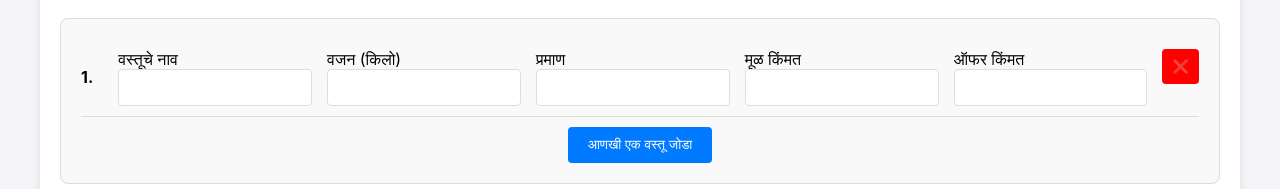
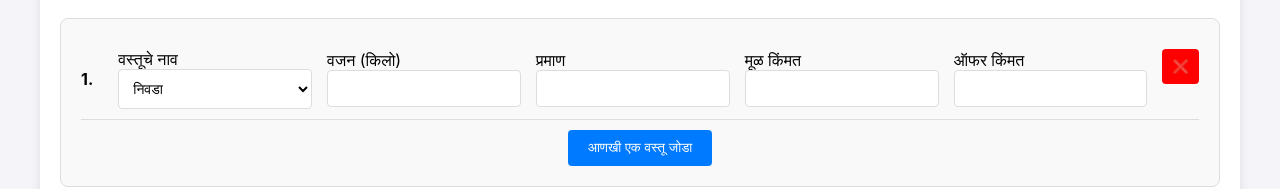
Before and after one commit to berdesourabh/react_purchase_receipt, a React (Create React App) app: page / in a window 1280 px wide. Shown: the part 295-484 px from the top of the page. Built offline with nearby package versions, Linux system fonts and the light colour scheme.

Commit message:
Updated package.json
Updated package.json

```diff
--- a/package.json
+++ b/package.json
@@ -1,4 +1,5 @@
 {
+  "homepage": "https://berdesourabh.github.io/react_purchase_receipt",
   "name": "purchase-receipt",
   "version": "0.1.0",
   "private": true,
@@ -13,9 +14,7 @@
     "react-redux": "^9.1.2",
     "react-scripts": "5.0.1",
     "redux": "^5.0.1",
-    "web-vitals": "^2.1.4",
-    "homepage": "https://berdesourabh.github.io/react_purchase_receipt"
-  },
+    "web-vitals": "^2.1.4"  },
   "scripts": {
     "predeploy": "npm run build",
     "deploy": "gh-pages -d build",
--- a/src/App.css
+++ b/src/App.css
@@ -97,6 +97,17 @@ body {
   flex: 1;
 }
 
+/* Styling for the select dropdown */
+.form-item select {
+  padding: 10px;
+  width: 100%;
+  border: 1px solid #ddd;
+  border-radius: 4px;
+  background-color: white;
+  font-size: 14px;
+}
+
+/* General input field styling */
 .item-row .form-item input {
   padding: 10px;
   width: 100%;
--- a/src/App.js
+++ b/src/App.js
@@ -87,7 +87,21 @@ function App() {
             </div>
             <div className="form-item">
               <label>वस्तूचे नाव</label>
-              <input type="text" value={item.itemName} onChange={(e) => handleInputChange(item.id, 'itemName', e.target.value)} />
+              <select value={item.itemName} onChange={(e) => handleInputChange(item.id, 'itemName', e.target.value)}>
+                <option value="">निवडा</option>
+                <option value="W180 काजु">W180 काजु</option>
+                <option value="W210 काजु">W210 काजु</option>
+                <option value="W240 काजु">W240 काजु</option>
+                <option value="W320 काजु">W320 काजु</option>
+                <option value="W400 काजु">W400 काजु</option>
+                <option value="मोठी पूर्ण पकळी">मोठी पूर्ण पकळी</option>
+                <option value="लहान पूर्ण पकळी">लहान पूर्ण पकळी</option>
+                <option value="मोठा पकळी तुकडा">मोठा पकळी तुकडा</option>
+                <option value="लहान पकळी तुकडा">लहान पकळी तुकडा</option>
+                <option value="बारीक पकळी तुकडा">बारीक पकळी तुकडा</option>
+                <option value="मोठा काजु तुकडा">मोठा काजु तुकडा</option>
+                <option value="लहान काजु तुकडा">लहान काजु तुकडा</option>
+              </select>
             </div>
             <div className="form-item">
               <label>वजन (किलो)</label>
```
